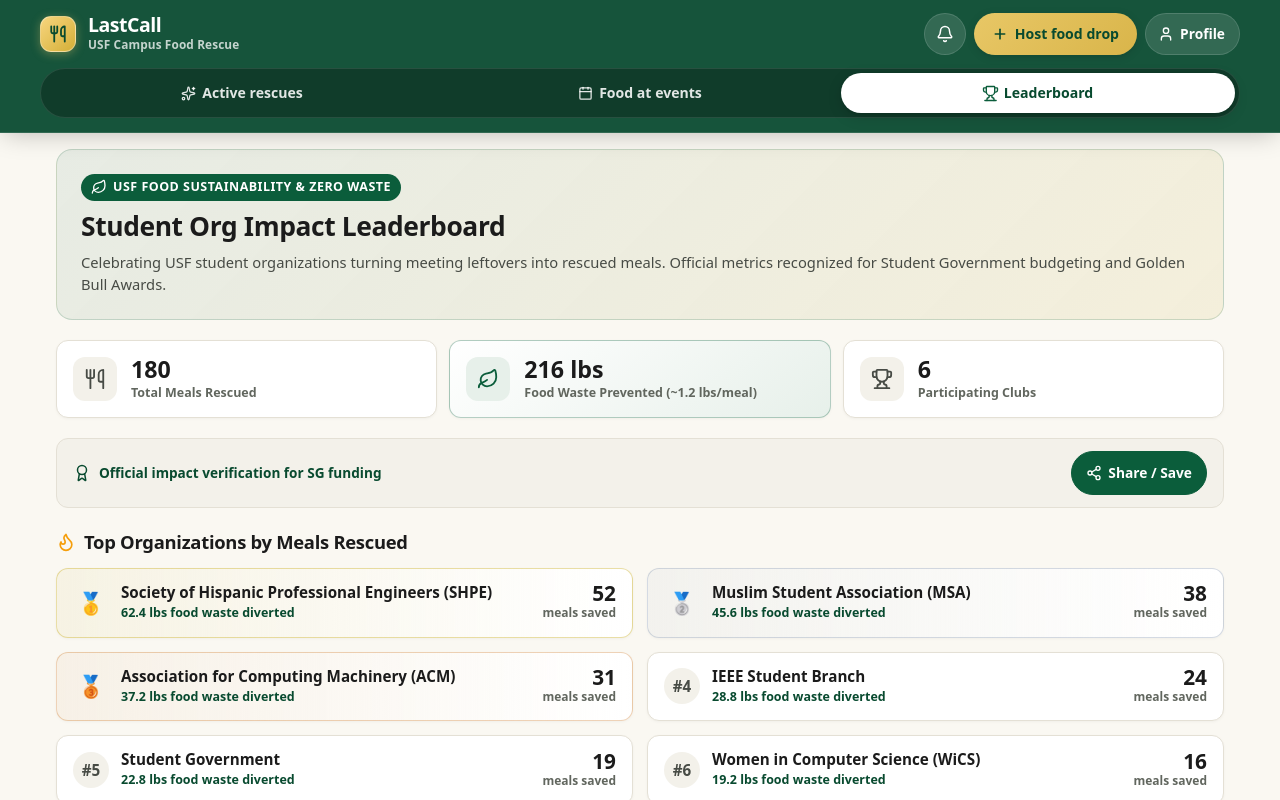
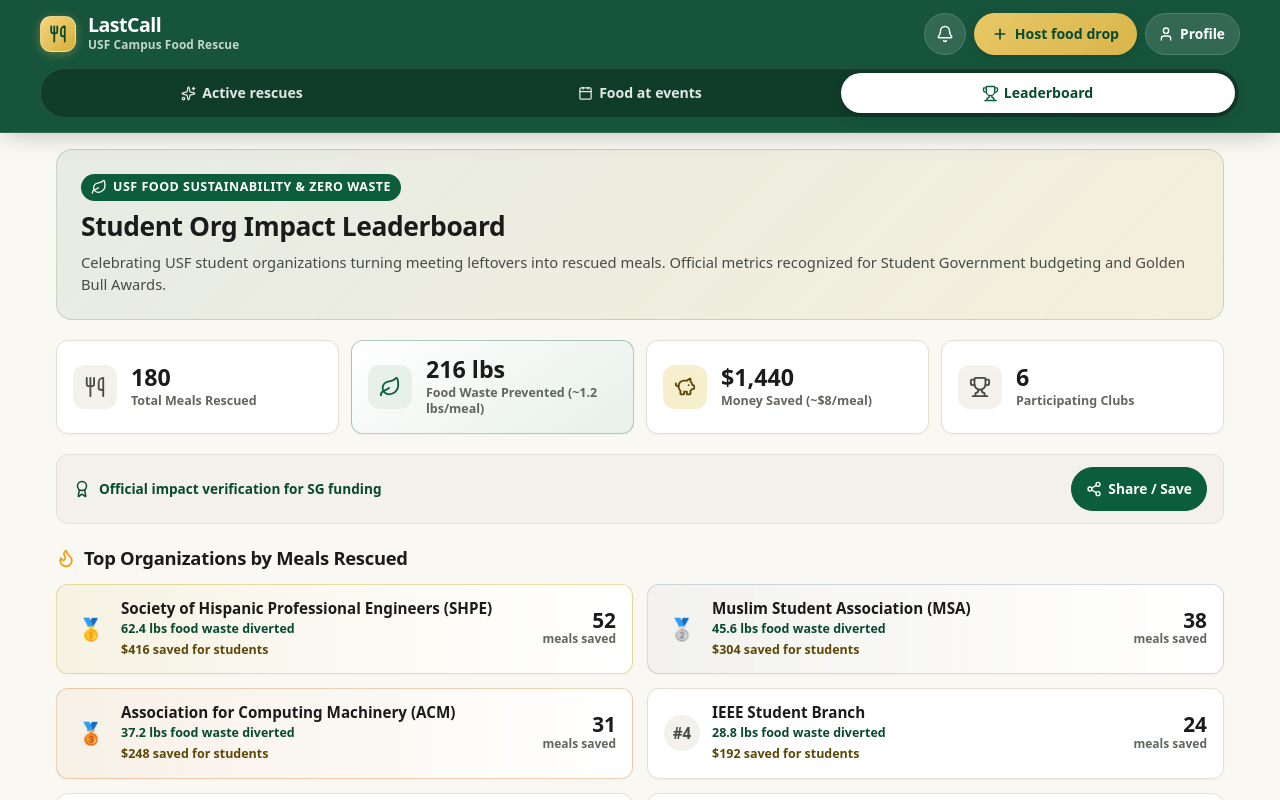
Before and after one commit to bekhruzmd/lastcall, a React (Vite) app: page /leaderboard in a window 1280 px wide. Shown: the top 800 px of the page. Built offline with nearby package versions, Linux system fonts and the light colour scheme; no server answers.

Commit message:
Show estimated money saved on the leaderboard
Adds a campus-wide Money Saved card and a per-club dollars-saved line, estimated from meals rescued at a configurable value per meal (MEAL_VALUE_USD, default $8). The share text now includes the amount.

```diff
--- a/src/shared/constants.ts
+++ b/src/shared/constants.ts
@@ -65,3 +65,15 @@ export const TICKET_PUBLIC_KEY: string = import.meta.env.VITE_TICKET_PUBLIC_KEY
 
 /** Set VITE_USE_MOCK=1 to run the UI against in-memory mock data (no Supabase). */
 export const USE_MOCK: boolean = import.meta.env.VITE_USE_MOCK === '1';
+
+/** Estimated value of one rescued meal in US dollars, used for "money saved" figures. */
+export const MEAL_VALUE_USD = 8;
+
+/** Whole-dollar amount for a number of rescued meals, e.g. 1600 for 200 meals. */
+export function mealsToUsd(meals: number): number {
+  return Math.round(meals * MEAL_VALUE_USD);
+}
+
+export function formatUsd(amount: number): string {
+  return amount.toLocaleString('en-US', { style: 'currency', currency: 'USD', maximumFractionDigits: 0 });
+}
--- a/src/student/LeaderboardPage.tsx
+++ b/src/student/LeaderboardPage.tsx
@@ -1,6 +1,7 @@
 import { useEffect, useState } from 'react';
-import { Award, Flame, Leaf, Share2, ShieldCheck, Trophy, Utensils } from 'lucide-react';
+import { Award, Flame, Leaf, PiggyBank, Share2, ShieldCheck, Trophy, Utensils } from 'lucide-react';
 import { api } from '../shared/api';
+import { MEAL_VALUE_USD, formatUsd, mealsToUsd } from '../shared/constants';
 import type { LeaderboardData } from '../shared/types';
 import StudentHeader from './StudentHeader';
 import StudentFooter from './StudentFooter';
@@ -34,12 +35,14 @@ export default function LeaderboardPage() {
     };
   }, []);
 
+  const totalUsdSaved = mealsToUsd(data.totalMeals);
+
   const handleShare = () => {
     if (navigator.share) {
       navigator
         .share({
           title: 'USF Food Sustainability Leaderboard · LastCall',
-          text: `USF student organizations have prevented ${data.totalLbsSaved} lbs of food waste! Check out the leaderboard:`,
+          text: `USF student organizations have prevented ${data.totalLbsSaved} lbs of food waste and saved students about ${formatUsd(totalUsdSaved)}! Check out the leaderboard:`,
           url: window.location.href,
         })
         .catch(() => {});
@@ -93,6 +96,16 @@ export default function LeaderboardPage() {
           </div>
 
           <div className="stat-card">
+            <span className="stat-icon money" aria-hidden="true">
+              <PiggyBank size={22} />
+            </span>
+            <div className="stat-details">
+              <span className="stat-num">{loading ? '…' : formatUsd(totalUsdSaved)}</span>
+              <span className="stat-label">Money Saved (~{formatUsd(MEAL_VALUE_USD)}/meal)</span>
+            </div>
+          </div>
+
+          <div className="stat-card">
             <span className="stat-icon" aria-hidden="true">
               <Trophy size={22} />
             </span>
@@ -137,6 +150,9 @@ export default function LeaderboardPage() {
                       <span className="club-lbs">
                         {club.lbsPrevented} lbs food waste diverted
                       </span>
+                      <span className="club-money">
+                        {formatUsd(mealsToUsd(club.mealsRescued))} saved for students
+                      </span>
                     </div>
                   </div>
 
--- a/src/student/student.css
+++ b/src/student/student.css
@@ -2254,7 +2254,13 @@
 
 @media (min-width: 560px) {
   .leaderboard-stats-grid {
-    grid-template-columns: repeat(3, 1fr);
+    grid-template-columns: repeat(2, 1fr);
+  }
+}
+
+@media (min-width: 960px) {
+  .leaderboard-stats-grid {
+    grid-template-columns: repeat(4, 1fr);
   }
 }
 
@@ -2462,6 +2468,18 @@
   color: var(--green-deep);
 }
 
+.club-money {
+  font-size: 0.78rem;
+  font-weight: 650;
+  color: var(--gold-ink);
+  font-variant-numeric: tabular-nums;
+}
+
+.stat-icon.money {
+  background: var(--gold-tint);
+  color: var(--gold-ink);
+}
+
 .club-rank-score {
   display: flex;
   flex-direction: column;
```
